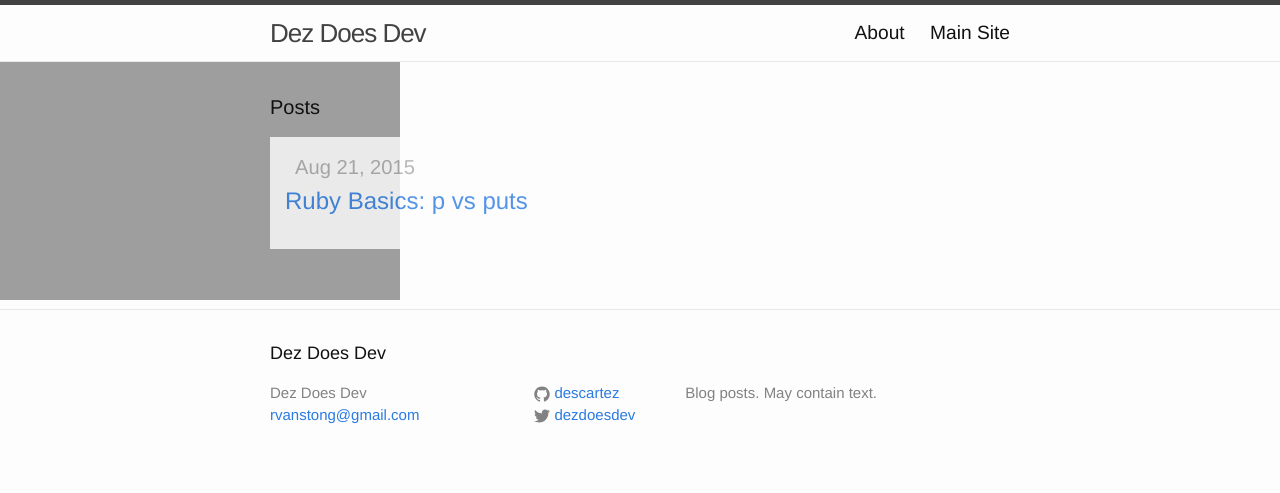
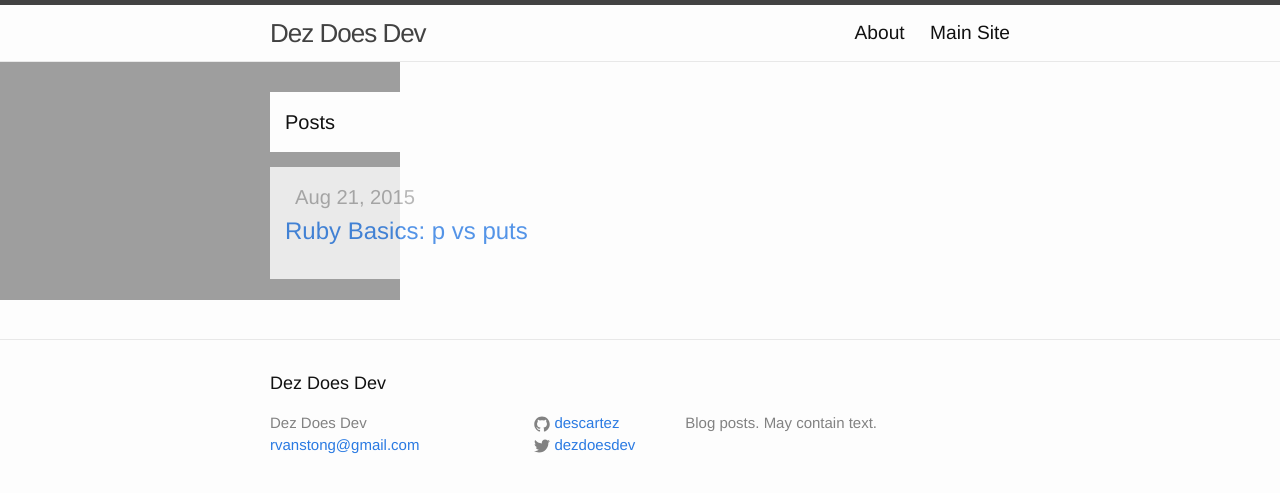
Before and after one commit to descartez/devblog, a Jekyll site: the page built from index.html, in a window 1280 px wide. Shown: the top 493 px of the page. Built offline with Jekyll 4.4.1, drawn with Linux system fonts in a browser that asks for light colours.

Commit message:
makes a $spacing-unit-half var in scss

```diff
--- a/_sass/_layout.scss
+++ b/_sass/_layout.scss
@@ -61,7 +61,7 @@
 
             > svg {
                 width: 18px;
-                height: 15px;
+                height: $spacing-unit-half;
 
                 path {
                     fill: $grey-color-dark;
@@ -108,7 +108,7 @@
 }
 
 .footer-col-wrapper {
-    font-size: 15px;
+    font-size: $spacing-unit-half;
     color: $grey-color;
     margin-left: -$spacing-unit / 2;
     @extend %clearfix;
@@ -165,11 +165,13 @@
     padding: $spacing-unit 0;
     background-image: $background-image;
     background-repeat: no-repeat;
-    background-attachment:fixed;
+    background-attachment: fixed;
 }
 
 .page-heading {
     font-size: 20px;
+    background-color: $background-color;
+    padding: $spacing-unit-half;
 }
 
 .post-list {
@@ -178,7 +180,7 @@
 
     > li {
         margin-bottom: $spacing-unit;
-        padding: 15px;
+        padding: $spacing-unit-half;
         opacity: $hover-off-opacity;
         background-color: $background-color;
     }
--- a/css/main.scss
+++ b/css/main.scss
@@ -12,6 +12,7 @@
 $base-line-height: 1.5;
 
 $spacing-unit:     30px;
+$spacing-unit-half: $spacing-unit / 2;
 
 $text-color:       #111;
 $background-color: #fdfdfd;
```
